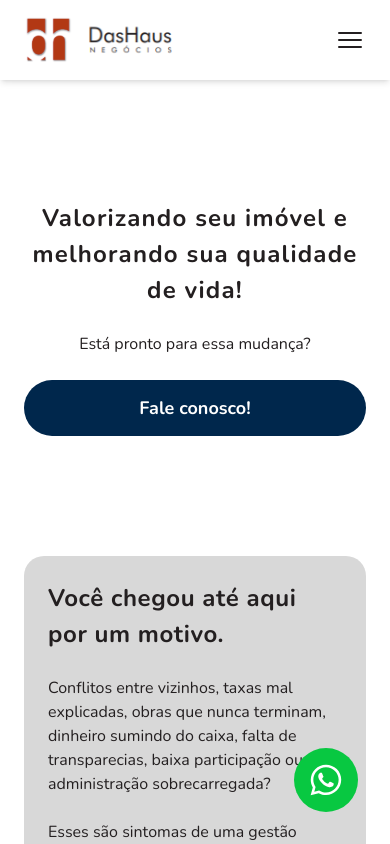
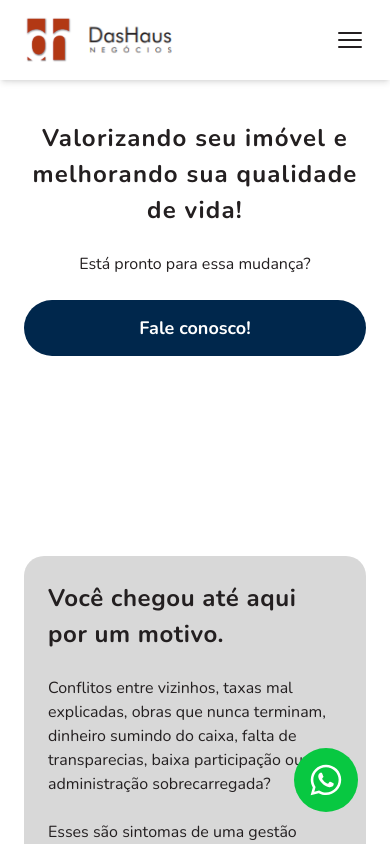
Before and after one commit to ccarlaa/DasHaus, a React (Vite) app in the folder dashous/: page / in a window 390 px wide. Shown: the top 844 px of the page. Built offline with nearby package versions, Linux system fonts and the light colour scheme.

Commit message:
fix padding

```diff
--- a/dashous/src/sections/hero.jsx
+++ b/dashous/src/sections/hero.jsx
@@ -28,8 +28,8 @@ const Hero = () => {
     }, []);
 
     return (
-        <section ref={sectionRef} className="w-full md:min-h-[500px] lg:min-h-[753px] bg-white flex justify-center relative px-6 lg:px-0 mt-20 lg:mt-40">
-            <div className="w-full lg:max-w-[1024px] md:max-w-[500px] flex flex-col gap-6 lg:gap-10 py-10 lg:py-0">
+        <section ref={sectionRef} className="w-full md:min-h-[500px] lg:min-h-[780px] items-center  bg-white flex justify-center relative px-6 ">
+            <div className="w-full lg:max-w-[1024px] mb-20 md:max-w-[500px] flex flex-col gap-6 lg:gap-10 py-10 lg:py-0">
                 <h1 className={`font-bold text-gray-200  lg:text-left text-center text-lg  md:text-2xl lg:text-5xl w-full lg:w-[680px] tracking-wider lg:tracking-widest transition-all duration-700 ease-out ${
                     isVisible ? 'opacity-100 translate-x-0' : 'opacity-0 -translate-x-10'
                 }`}>
@@ -49,7 +49,7 @@ const Hero = () => {
             <img
                 src={HeroImage}
                 alt="people_working"
-                className={`absolute right-0 bottom-0 hidden lg:block h-auto lg:w-[400px] xl:w-[550px] 2xl:w-auto transition-all duration-1000 ease-out ${
+                className={`absolute right-0 top-10 hidden lg:block h-auto lg:w-[400px] xl:w-[550px] 2xl:w-auto transition-all duration-1000 ease-out ${
                     isVisible ? 'opacity-100 translate-x-0' : 'opacity-0 translate-x-20'
                 }`}
             />
```
